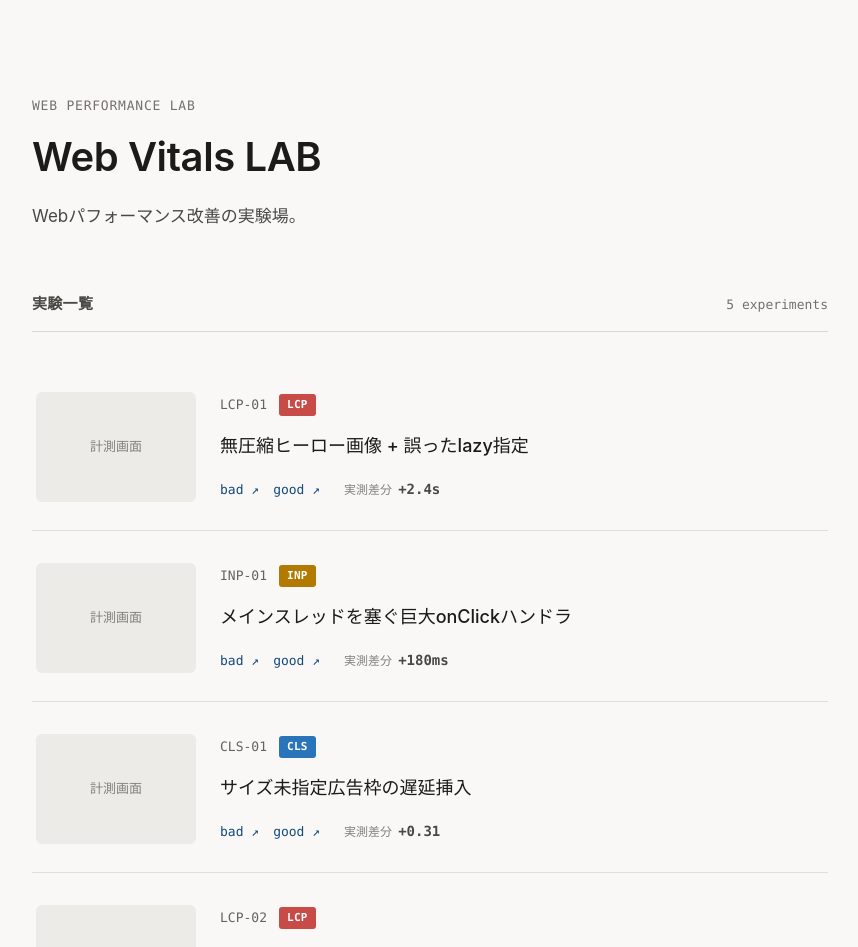
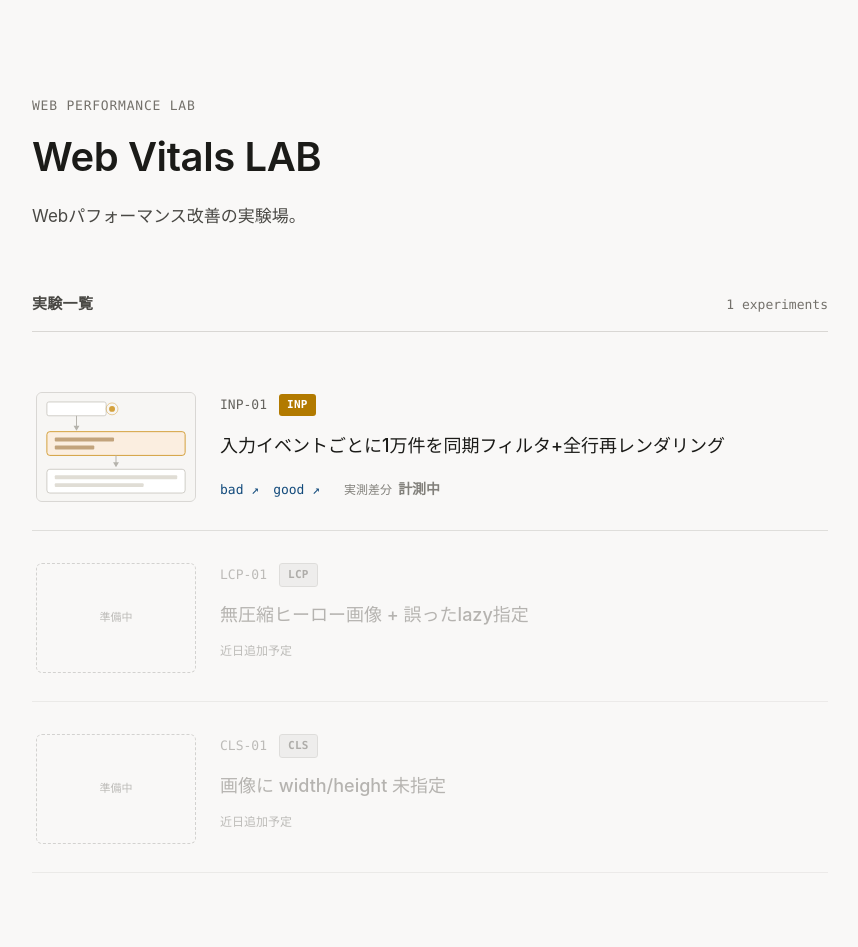
Before and after one commit to morimorig3/web-vitals-lab, a React (Vite) app: page / in a window 1280 px wide. Shown: the top 947 px of the page, without its empty margins (210-1068 px from the left). Built offline with nearby package versions, Linux system fonts and the light colour scheme.

Commit message:
feat: 個別ページ作成

```diff
--- /dev/null
+++ b/experiments/inp-01/bad/index.html
@@ -0,0 +1,13 @@
+<!doctype html>
+<html lang="ja">
+  <head>
+    <meta charset="UTF-8" />
+    <link rel="icon" type="image/svg+xml" href="/favicon.svg" />
+    <meta name="viewport" content="width=device-width, initial-scale=1.0" />
+    <title>INP-01 (bad) | Web Vitals LAB</title>
+  </head>
+  <body>
+    <div id="root"></div>
+    <script type="module" src="/src/experiments/inp-01/bad/main.tsx"></script>
+  </body>
+</html>
--- /dev/null
+++ b/experiments/inp-01/good/index.html
@@ -0,0 +1,13 @@
+<!doctype html>
+<html lang="ja">
+  <head>
+    <meta charset="UTF-8" />
+    <link rel="icon" type="image/svg+xml" href="/favicon.svg" />
+    <meta name="viewport" content="width=device-width, initial-scale=1.0" />
+    <title>INP-01 (good) | Web Vitals LAB</title>
+  </head>
+  <body>
+    <div id="root"></div>
+    <script type="module" src="/src/experiments/inp-01/good/main.tsx"></script>
+  </body>
+</html>
--- a/src/components/ExperimentCard.tsx
+++ b/src/components/ExperimentCard.tsx
@@ -9,7 +9,7 @@ type ExperimentCardProps = {
 
 export function ExperimentCard({ experiment }: ExperimentCardProps) {
   if (experiment.inactive) {
-    const { id, metric } = experiment;
+    const { id, metric, title } = experiment;
 
     return (
       <article className="grid grid-cols-[160px_1fr] gap-6 border-b border-[oklch(0.9_0.004_90)] px-1 py-7 opacity-50">
@@ -33,19 +33,25 @@ export function ExperimentCard({ experiment }: ExperimentCardProps) {
           </div>
 
           <Heading level={3} tone="muted" className="m-0">
-            近日追加予定
+            {title ?? "近日追加予定"}
           </Heading>
+
+          {title && (
+            <MonoLabel tone="subtle" className="text-[12px]">
+              近日追加予定
+            </MonoLabel>
+          )}
         </div>
       </article>
     );
   }
 
-  const { id, metric, title, bad, good, diff } = experiment;
+  const { id, metric, title, thumb, bad, good, diff } = experiment;
 
   return (
     <article className="grid grid-cols-[160px_1fr] gap-6 border-b border-[oklch(0.9_0.004_90)] px-1 py-7">
-      <div className="flex h-[110px] w-40 items-center justify-center rounded-[6px] bg-[oklch(0.94_0.004_90)] text-[13px] text-[oklch(0.6_0.008_90)]">
-        計測画面
+      <div className="flex h-[110px] w-40 items-center justify-center overflow-hidden rounded-[6px] border border-[oklch(0.88_0.005_90)] bg-[oklch(0.94_0.004_90)] text-[13px] text-[oklch(0.6_0.008_90)]">
+        {thumb ? <img src={thumb} alt="" className="h-full w-full object-cover" /> : "計測画面"}
       </div>
 
       <div className="grid gap-3.5">
--- a/src/data/experiments.ts
+++ b/src/data/experiments.ts
@@ -7,6 +7,7 @@ export type Experiment =
       id: string;
       metric: Metric;
       title: string;
+      thumb?: string;
       bad: string;
       good: string | null;
       diff: string;
@@ -15,6 +16,7 @@ export type Experiment =
   | {
       id: string;
       metric: Metric;
+      title?: string;
       inactive: true;
     };
 
@@ -32,46 +34,24 @@ export function getDiffTone(diff: string): Tone {
 
 export const EXPERIMENTS: Experiment[] = [
   {
+    id: "INP-01",
+    metric: "INP",
+    title: "入力イベントごとに1万件を同期フィルタ+全行再レンダリング",
+    thumb: "/thumbs/inp-01.svg",
+    bad: "/experiments/inp-01/bad/",
+    good: "/experiments/inp-01/good/",
+    diff: "計測中",
+  },
+  {
     id: "LCP-01",
     metric: "LCP",
     title: "無圧縮ヒーロー画像 + 誤ったlazy指定",
-    bad: "/experiments/lcp-01/bad",
-    good: "/experiments/lcp-01/good",
-    diff: "+2.4s",
-  },
-  {
-    id: "INP-01",
-    metric: "INP",
-    title: "メインスレッドを塞ぐ巨大onClickハンドラ",
-    bad: "/experiments/inp-01/bad",
-    good: "/experiments/inp-01/good",
-    diff: "+180ms",
+    inactive: true,
   },
   {
     id: "CLS-01",
     metric: "CLS",
-    title: "サイズ未指定広告枠の遅延挿入",
-    bad: "/experiments/cls-01/bad",
-    good: "/experiments/cls-01/good",
-    diff: "+0.31",
+    title: "画像に width/height 未指定",
+    inactive: true,
   },
-  {
-    id: "LCP-02",
-    metric: "LCP",
-    title: "Webフォント読み込みによるレンダリングブロック",
-    bad: "/experiments/lcp-02/bad",
-    good: null,
-    diff: "計測中",
-  },
-  {
-    id: "CLS-02",
-    metric: "CLS",
-    title: "フォントスワップ時の行送りジャンプ",
-    bad: "/experiments/cls-02/bad",
-    good: "/experiments/cls-02/good",
-    diff: "未計測",
-  },
-  { id: "LCP-03", metric: "LCP", inactive: true },
-  { id: "INP-02", metric: "INP", inactive: true },
-  { id: "CLS-03", metric: "CLS", inactive: true },
 ];
--- /dev/null
+++ b/src/experiments/ExperimentStubPage.tsx
@@ -0,0 +1,62 @@
+import { MonoLabel } from "../components/typography/MonoLabel";
+import { Text } from "../components/typography/Text";
+import { METRIC_COLORS, type Metric } from "../data/experiments";
+
+type ExperimentStubPageProps = {
+  id: string;
+  metric: Metric;
+  title: string;
+  badHref: string;
+  goodHref: string;
+};
+
+export function ExperimentStubPage({
+  id,
+  metric,
+  title,
+  badHref,
+  goodHref,
+}: ExperimentStubPageProps) {
+  return (
+    <div className="mx-auto flex min-h-screen max-w-[860px] flex-col px-8 pt-14 pb-16">
+      <header className="mb-14">
+        <MonoLabel href="/" tone="muted" className="text-[13px]">
+          ← Web Vitals LAB
+        </MonoLabel>
+
+        <div className="mt-7 flex flex-wrap items-center gap-3">
+          <MonoLabel tone="tertiary" className="text-[13px]">
+            {id}
+          </MonoLabel>
+          <MonoLabel
+            className="rounded-[3px] px-2 py-[3px] text-[11px] font-semibold tracking-[0.03em]"
+            style={{ color: "white", backgroundColor: METRIC_COLORS[metric] }}
+          >
+            {metric}
+          </MonoLabel>
+        </div>
+
+        <h1 className="mt-4 mb-6 text-[28px] leading-[1.4] font-semibold tracking-[-0.01em]">
+          {title}
+        </h1>
+
+        <div className="flex items-center gap-5 border-b border-[oklch(0.88_0.005_90)] pb-6">
+          <MonoLabel href={badHref} className="text-sm">
+            bad ↗
+          </MonoLabel>
+          <MonoLabel href={goodHref} className="text-sm">
+            good ↗
+          </MonoLabel>
+        </div>
+      </header>
+
+      <main className="flex-1">{/* コンテンツはここに追加 */}</main>
+
+      <footer className="mt-16 border-t border-[oklch(0.88_0.005_90)] pt-6">
+        <Text tone="muted" leading={1.8} className="text-[13px]">
+          個人運営の技術実験サイトです。掲載内容は再現性を優先し、継続的に追試・更新します。
+        </Text>
+      </footer>
+    </div>
+  );
+}
--- /dev/null
+++ b/src/experiments/inp-01/bad/BadPage.tsx
@@ -0,0 +1,13 @@
+import { ExperimentStubPage } from "../../ExperimentStubPage";
+
+export function BadPage() {
+  return (
+    <ExperimentStubPage
+      id="INP-01"
+      metric="INP"
+      title="入力イベントごとに1万件を同期フィルタ+全行再レンダリング"
+      badHref="/experiments/inp-01/bad/"
+      goodHref="/experiments/inp-01/good/"
+    />
+  );
+}
--- /dev/null
+++ b/src/experiments/inp-01/bad/main.tsx
@@ -0,0 +1,10 @@
+import { StrictMode } from "react";
+import { createRoot } from "react-dom/client";
+import "../../../index.css";
+import { BadPage } from "./BadPage.tsx";
+
+createRoot(document.getElementById("root")!).render(
+  <StrictMode>
+    <BadPage />
+  </StrictMode>,
+);
--- /dev/null
+++ b/src/experiments/inp-01/good/GoodPage.tsx
@@ -0,0 +1,13 @@
+import { ExperimentStubPage } from "../../ExperimentStubPage";
+
+export function GoodPage() {
+  return (
+    <ExperimentStubPage
+      id="INP-01"
+      metric="INP"
+      title="入力イベントごとに1万件を同期フィルタ+全行再レンダリング"
+      badHref="/experiments/inp-01/bad/"
+      goodHref="/experiments/inp-01/good/"
+    />
+  );
+}
--- /dev/null
+++ b/src/experiments/inp-01/good/main.tsx
@@ -0,0 +1,10 @@
+import { StrictMode } from "react";
+import { createRoot } from "react-dom/client";
+import "../../../index.css";
+import { GoodPage } from "./GoodPage.tsx";
+
+createRoot(document.getElementById("root")!).render(
+  <StrictMode>
+    <GoodPage />
+  </StrictMode>,
+);
--- a/vite.config.ts
+++ b/vite.config.ts
@@ -1,8 +1,30 @@
+import { globSync } from "node:fs";
+import { resolve } from "node:path";
 import { defineConfig } from "vite";
 import react from "@vitejs/plugin-react";
 import tailwindcss from "@tailwindcss/vite";
 
+const root = import.meta.dirname;
+
+// experiments/**/index.html を自動収集し、追加のたびにここを手で編集しなくて済むようにする
+function htmlEntryInput(): Record<string, string> {
+  const files = ["index.html", ...globSync("experiments/**/index.html", { cwd: root })];
+
+  return Object.fromEntries(
+    files.map((file) => {
+      const name =
+        file === "index.html" ? "main" : file.replace(/\/index\.html$/, "").replaceAll("/", "-");
+      return [name, resolve(root, file)];
+    }),
+  );
+}
+
 // https://vite.dev/config/
 export default defineConfig({
   plugins: [react(), tailwindcss()],
+  build: {
+    rolldownOptions: {
+      input: htmlEntryInput(),
+    },
+  },
 });
```
Also changed, not shown: public/thumbs/inp-01.svg (added).
